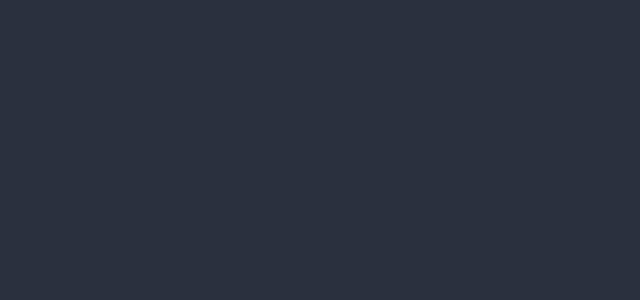
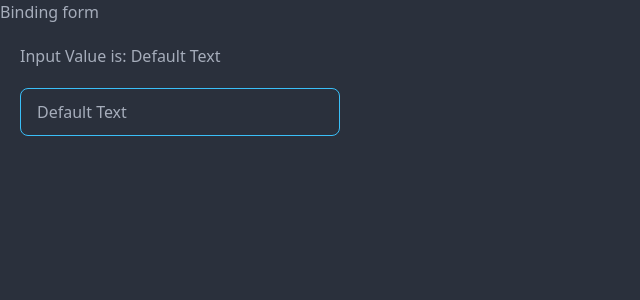
Before and after one commit to sabbirkuasha/Learning-svelte, a Svelte app: page / in a window 1280 px wide. Shown: the top 300 px of the page, without its empty margins (0-640 px from the left). Built offline with nearby package versions, Linux system fonts and the light colour scheme.

Commit message:
Form svelte - 1
2 way binding of form

```diff
--- a/src/App.svelte
+++ b/src/App.svelte
@@ -1,9 +1,21 @@
 <script>
+    let inputValue = 'Default Text'
 
+
+    function setValue(event){
+        inputValue = event.target.value
+    }
 </script>
 
 <main>
+   <h1>Binding form </h1>
 
+   <h2 class="p-5"
+   >Input Value is: {inputValue}</h2>
+   <input class="input input-bordered
+   input-info w-full max-w-xs ml-5"
+   type="text" placeholder="Type Here"
+   value={inputValue} on:input={setValue}>
 </main>
 
 <style>
```
